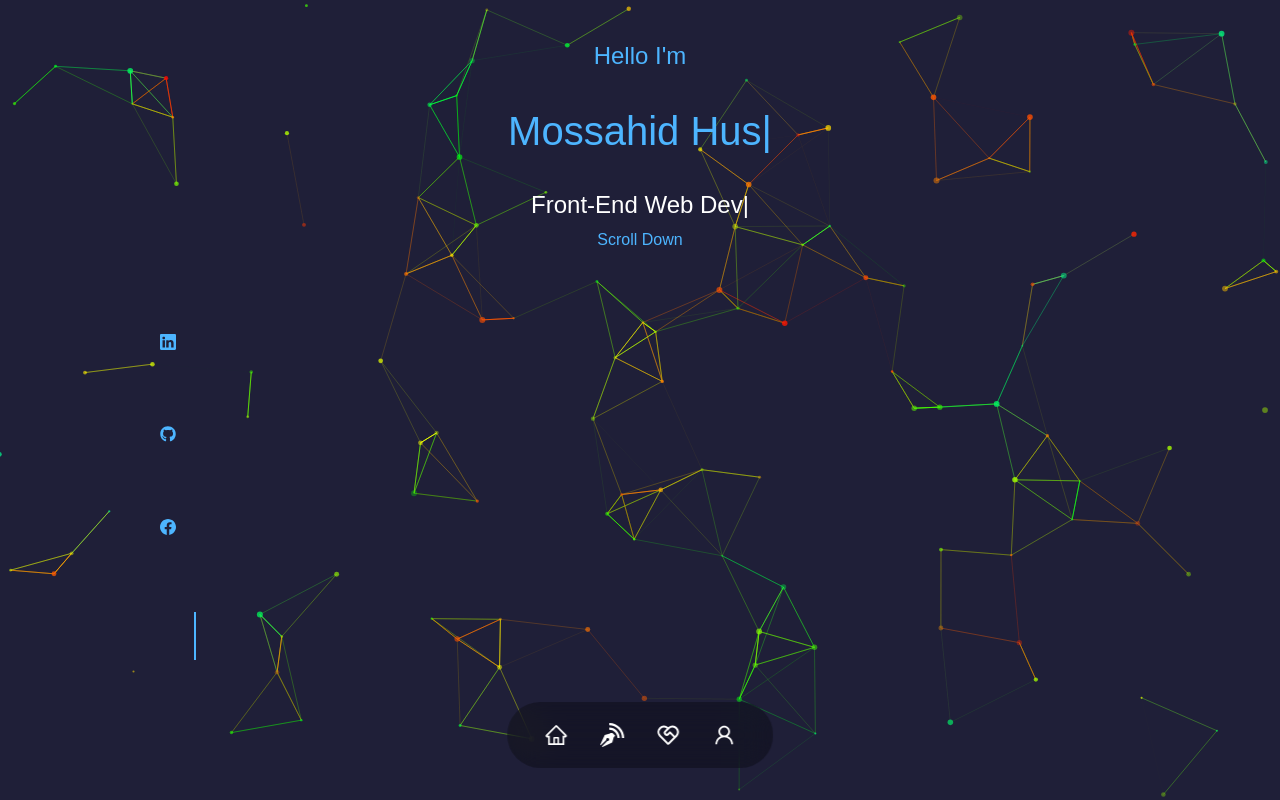
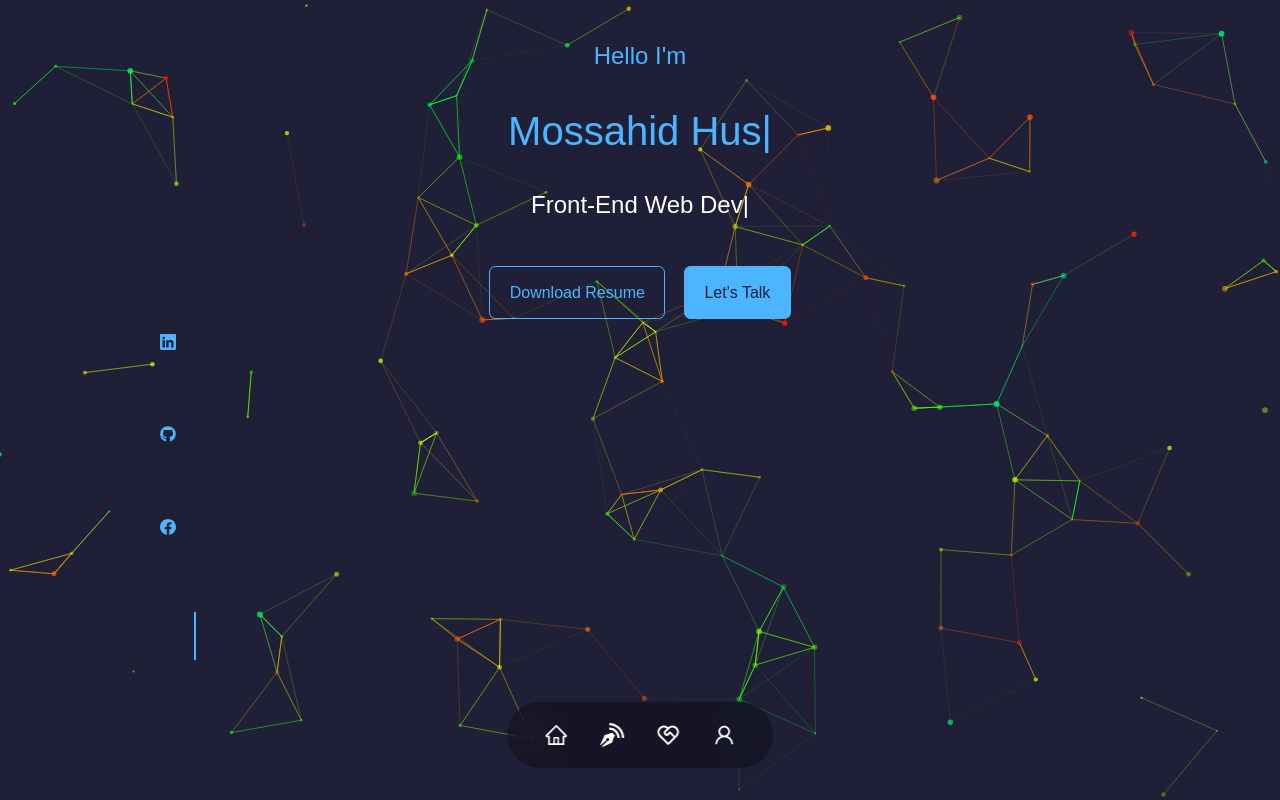
Before and after one commit to Mossahid123/my-portfolio-site, a React (Create React App) app: page / in a window 1280 px wide. Built offline with nearby package versions, Linux system fonts and the light colour scheme.

Commit message:
resume has added

```diff
--- a/src/Pages/Home/Banner/Banner.css
+++ b/src/Pages/Home/Banner/Banner.css
@@ -17,6 +17,15 @@ header {
     font-size: 24px;
   }
 
+   /* ========== Resume ========== */
+
+   .cta {
+    margin-top: 2.5rem;
+    display: flex;
+    gap: 1.2rem;
+    justify-content: center;
+  }
+
   /* ========== Header Social ========== */
 .header_socials {
     display: flex;
@@ -33,3 +42,19 @@ header {
     height: 3rem;
     background: var(--color-primary);
   }
+
+  @media screen and (max-width: 1024px) {
+    header {
+      height: 68vh;
+    }
+  }
+
+  @media screen and (max-width: 600px) {
+    header {
+      height: 100vh;
+    }
+    .header_socials,
+    .scroll_down {
+      display: none;
+    }
+  }
--- a/src/Pages/Home/Banner/Banner.js
+++ b/src/Pages/Home/Banner/Banner.js
@@ -2,6 +2,7 @@ import React from 'react';
 import './Banner.css'
 import Typed from "react-typed";
 import SocialMedia from '../SocialMedia/SocialMedia';
+import Resume from '../Resume/Resume';
 
 const Banner = () => {
     return (
@@ -32,14 +33,10 @@ const Banner = () => {
                         backSpeed={60}
                     />
                 </h5>
-                {/* <CTA /> */}
+                <Resume />
                 <SocialMedia />
-                {/* <div className="me">
-          <img src={me} alt="me" />
-        </div> */}
-                <a href="#contact" className="scroll_down">
-                    Scroll Down
-                </a>
+
+
             </div>
         </header>
     );
--- /dev/null
+++ b/src/Pages/Home/Resume/Resume.js
@@ -0,0 +1,17 @@
+import React from 'react';
+import resume from '../../../Assets/resume/resume2.pdf'
+
+const Resume = () => {
+    return (
+        <div className="cta">
+            <a href={resume} download className="btn">
+                Download Resume
+            </a>
+            <a href="#contact" className="btn btn-primary">
+                Let's Talk
+            </a>
+        </div>
+    );
+};
+
+export default Resume;
```
Also changed, not shown: 1 other file (tests, documents, lock files or other folders).
